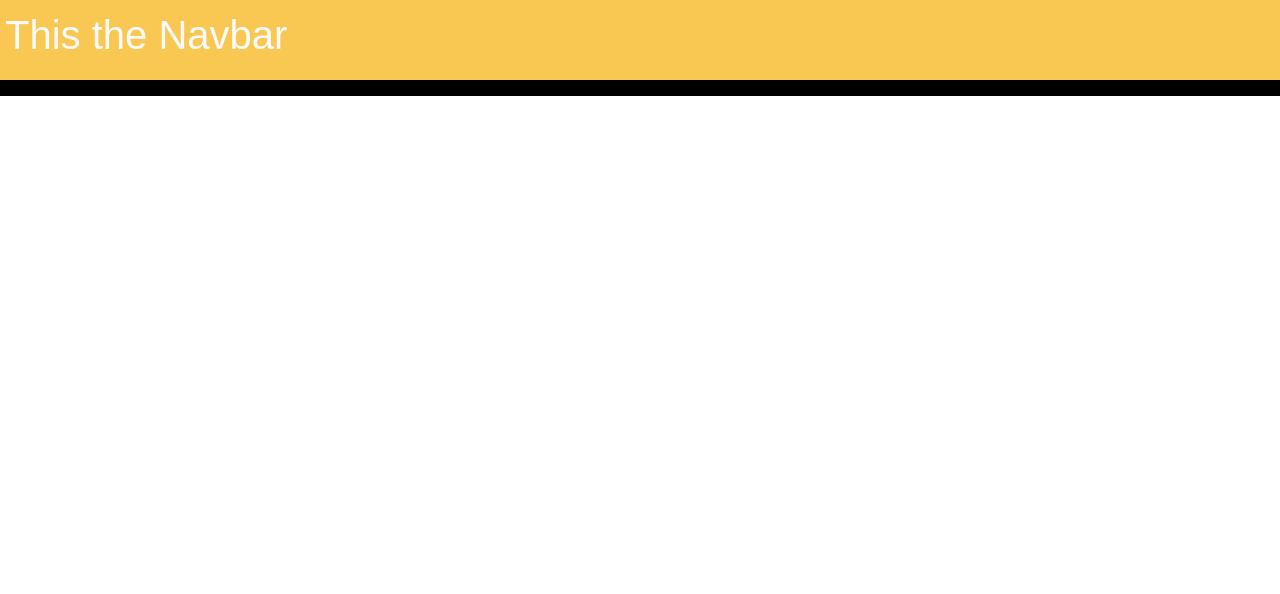
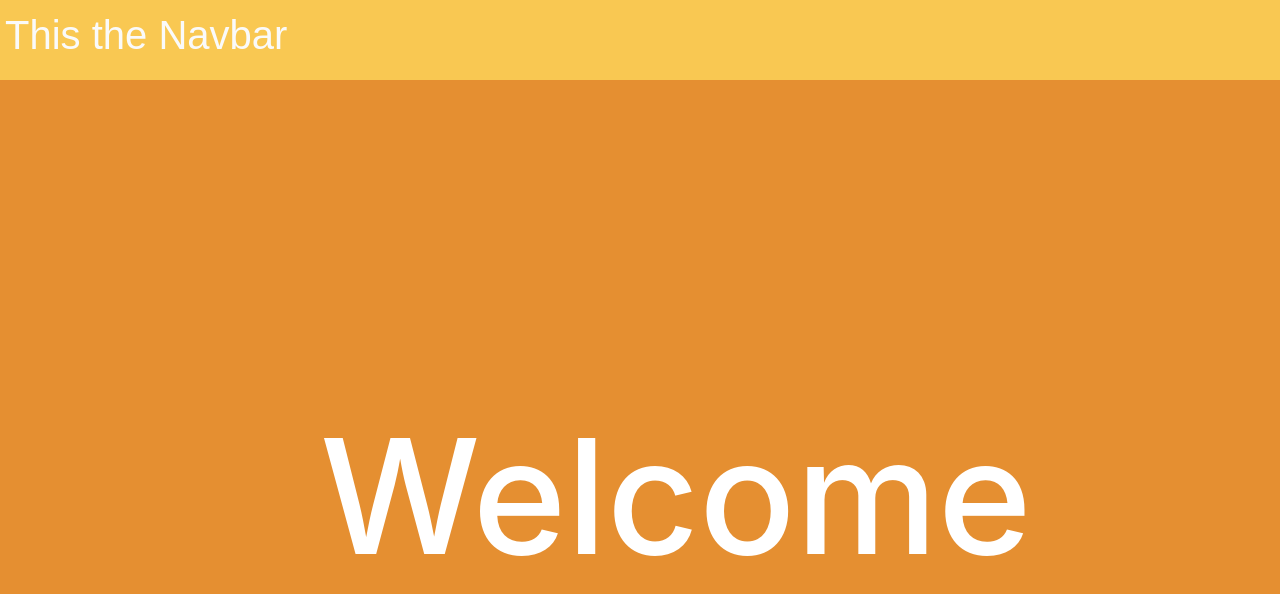
Before and after one commit to vatsal0/PlayboardWeb, a Next.js app in the folder frontend/: page / in a window 1280 px wide. Shown: the top 594 px of the page. Built offline with nearby package versions, Linux system fonts and the light colour scheme; what react-pose would draw is missing.

Commit message:
Only got design done have to work on functionality tomorrow

```diff
--- a/frontend/components/Home.js
+++ b/frontend/components/Home.js
@@ -1,14 +1,47 @@
 import React, { Component } from "react";
 import styled from "styled-components";
+import { createGlobalStyle } from 'styled-components';
+import animated, { keyframes } from 'styled-components';
+
 
 const Welcome = styled.h1`
-    font-size: 5em;
+    font-size: 10em;
     color: white;
     font: 'Trebuchet MS', sans-serif;
-    text-align: center;
+    width: 10vwh;
+    height: 100vw;
+    position: fixed;
+    left: 25%;
+    top: 50%;
 `;
+
+const colorchange = keyframes`
+0%{
+    background: #f9c852;
+}
+20%{
+    background: #ffc97f;
+}
+40%{
+    background: #e4a562;
+}
+60%{
+    background: #9a4d31;
+}
+80%{
+    background: #fea531;
+}
+100%{
+    background: #f9c852;
+}
+`
 const Background = styled.div`
     background: black;
+    width: 100vw;
+    height: 100vh;
+    left: 0;
+    top: 0;
+    animation: ${colorchange} 10s linear infinite;
 `;
 
 class Home extends Component {
```
